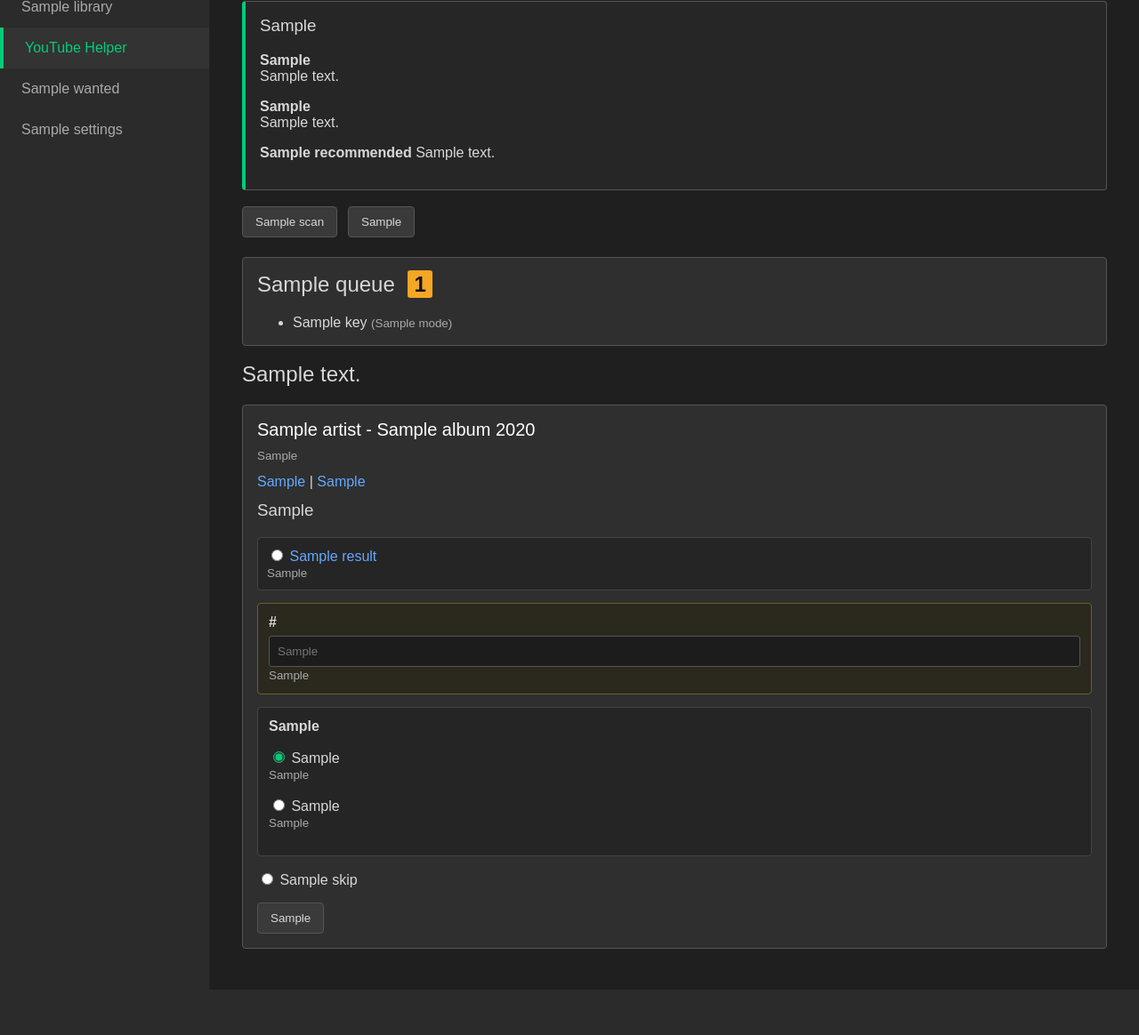
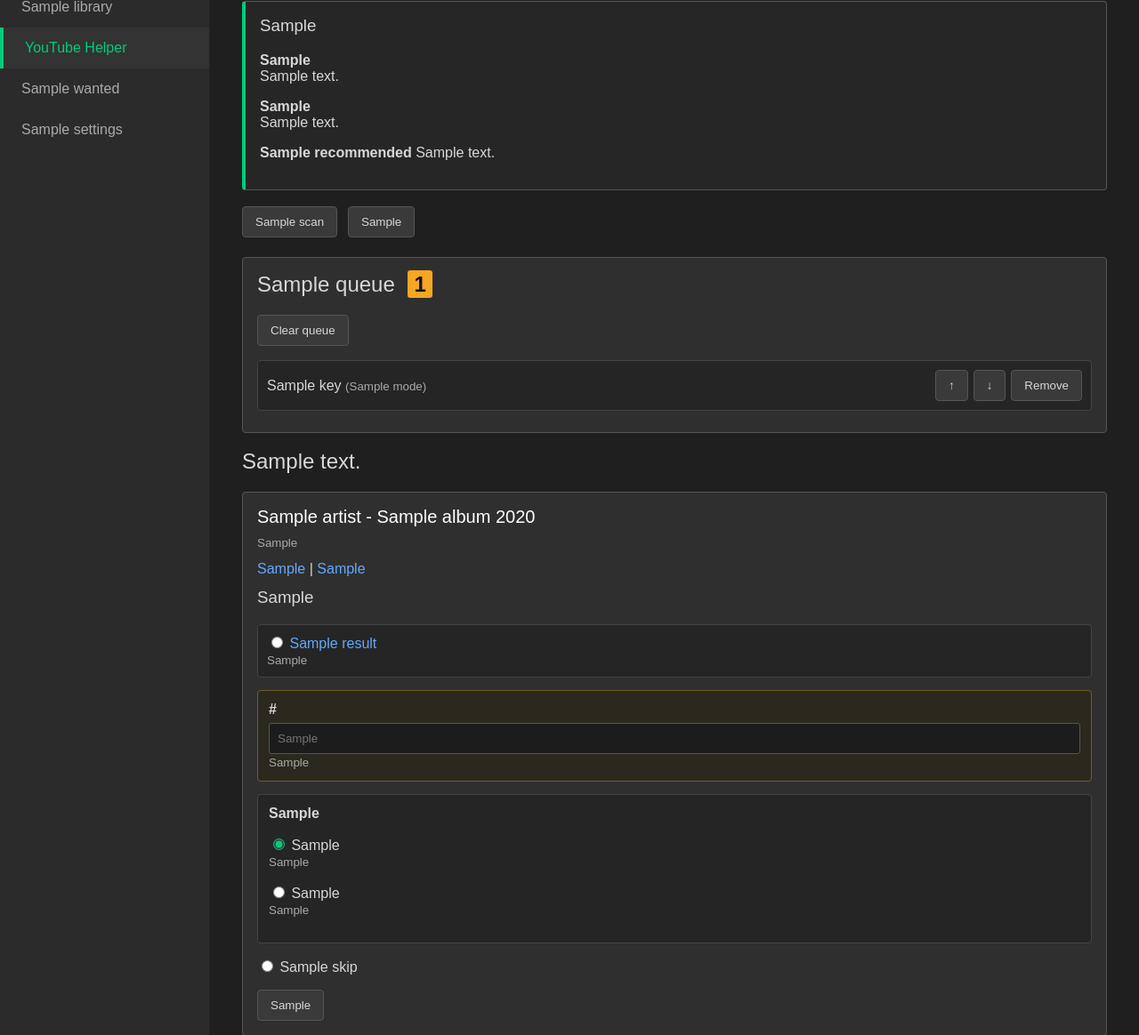
Before and after one commit to MrHymanz/lidarr-youtube-helper, a Flask app: template app/templates/index.html in a window 1280 px wide. Shown: the part 85-1249 px from the top of the page at 89% size. Before the commit the page ends 1152 px from the top, so only its background shows below. Run offline with Flask 3, Linux system fonts and the light colour scheme; the template is opened without the code that fills it: most values are stand-ins (such as "Sample title", 1, 10 or a date in 2020).

Commit message:
Add queue management

```diff
--- a/app/app.py
+++ b/app/app.py
@@ -293,6 +293,42 @@ def add_queue():
 
     return redirect(url_for("index"))
 
+@app.route("/queue/remove", methods=["POST"])
+def remove_queue_item():
+    queue = load_json(QUEUE_FILE, [])
+    key = request.form.get("key")
+
+    queue = [item for item in queue if item["key"] != key]
+    save_json(QUEUE_FILE, queue)
+
+    return redirect(url_for("index"))
+
+
+@app.route("/queue/clear", methods=["POST"])
+def clear_queue():
+    save_json(QUEUE_FILE, [])
+    return redirect(url_for("index"))
+
+
+@app.route("/queue/move", methods=["POST"])
+def move_queue_item():
+    queue = load_json(QUEUE_FILE, [])
+    key = request.form.get("key")
+    direction = request.form.get("direction")
+
+    index = next((i for i, item in enumerate(queue) if item["key"] == key), None)
+
+    if index is not None:
+        if direction == "up" and index > 0:
+            queue[index - 1], queue[index] = queue[index], queue[index - 1]
+
+        if direction == "down" and index < len(queue) - 1:
+            queue[index + 1], queue[index] = queue[index], queue[index + 1]
+
+    save_json(QUEUE_FILE, queue)
+
+    return redirect(url_for("index"))
+
 
 @app.route("/download", methods=["POST"])
 def download_queue():
@@ -308,22 +344,38 @@ def download_queue():
 
         if mode == "playlist":
             output_template = "%(playlist_index,track_number|)02d - %(title)s.%(ext)s"
+
             cmd = [
-                "yt-dlp", item["url"], "--yes-playlist",
+                "yt-dlp",
+                item["url"],
+                "--yes-playlist",
+                "--ignore-errors",
+                "--no-abort-on-error",
                 "-f", "bestaudio[ext=m4a]/bestaudio/best",
-                "--embed-thumbnail", "--add-metadata",
+                "--embed-thumbnail",
+                "--add-metadata",
                 "-o", str(target / output_template),
             ]
         else:
             cmd = [
-                "yt-dlp", item["url"], "--no-playlist",
+                "yt-dlp",
+                item["url"],
+                "--no-playlist",
                 "-f", "bestaudio[ext=m4a]/bestaudio/best",
-                "--embed-thumbnail", "--add-metadata",
+                "--embed-thumbnail",
+                "--add-metadata",
                 "-o", str(target / "%(title)s.%(ext)s"),
             ]
 
         result = subprocess.run(cmd)
-        if result.returncode == 0:
+
+        downloaded_files = (
+            list(target.glob("*.m4a")) +
+            list(target.glob("*.mp3")) +
+            list(target.glob("*.opus"))
+        )
+
+        if result.returncode == 0 or downloaded_files:
             processed.append(key)
         else:
             remaining.append(item)
--- a/app/static/style.css
+++ b/app/static/style.css
@@ -176,3 +176,37 @@ code {
   padding: 2px 5px;
   border-radius: 3px;
 }
+
+.queue-actions {
+  margin-bottom: 12px;
+}
+
+.queue-list {
+  list-style: none;
+  padding-left: 0;
+}
+
+.queue-item {
+  display: flex;
+  justify-content: space-between;
+  align-items: center;
+  background: #252525;
+  border: 1px solid #444;
+  padding: 10px;
+  border-radius: 4px;
+  margin-bottom: 8px;
+}
+
+.queue-item-title {
+  flex: 1;
+}
+
+.queue-item-actions {
+  display: flex;
+  gap: 6px;
+}
+
+.queue-item-actions form,
+.queue-actions form {
+  margin: 0;
+}
--- a/app/templates/index.html
+++ b/app/templates/index.html
@@ -52,9 +52,39 @@
       <h2>{{ tr.queue }} <span class="queue-count">{{ queue|length }}</span></h2>
 
       {% if queue %}
-        <ul>
+        <div class="queue-actions">
+          <form method="post" action="/queue/clear">
+            <button type="submit">Clear queue</button>
+          </form>
+        </div>
+
+        <ul class="queue-list">
           {% for item in queue %}
-            <li>{{ item.key }} <small>({{ item.mode }})</small></li>
+            <li class="queue-item">
+              <div class="queue-item-title">
+                {{ item.key }}
+                <small>({{ item.mode }})</small>
+              </div>
+
+              <div class="queue-item-actions">
+                <form method="post" action="/queue/move">
+                  <input type="hidden" name="key" value="{{ item.key }}">
+                  <input type="hidden" name="direction" value="up">
+                  <button type="submit">↑</button>
+                </form>
+
+                <form method="post" action="/queue/move">
+                  <input type="hidden" name="key" value="{{ item.key }}">
+                  <input type="hidden" name="direction" value="down">
+                  <button type="submit">↓</button>
+                </form>
+
+                <form method="post" action="/queue/remove">
+                  <input type="hidden" name="key" value="{{ item.key }}">
+                  <button type="submit">Remove</button>
+                </form>
+              </div>
+            </li>
           {% endfor %}
         </ul>
       {% else %}
```
